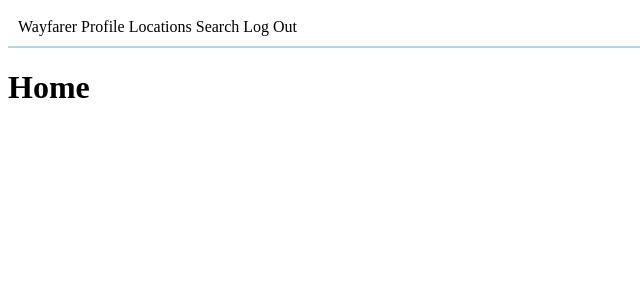
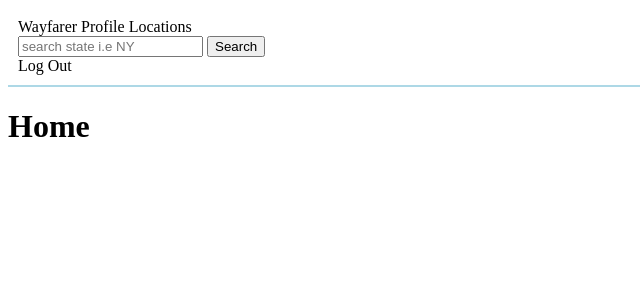
Before and after one commit to JPark-2020/Wayfarer, a Django app: page / in a window 1280 px wide. Shown: the top 300 px of the page, without its empty margins (0-640 px from the left). Run offline with Django 3.2, Linux system fonts and the light colour scheme; the visitor is signed in with stand-in values (Sample User, id 1).

Commit message:
search functionality

```diff
--- a/main_app/templates/base.html
+++ b/main_app/templates/base.html
@@ -16,7 +16,11 @@
         <a href="{% url 'home_page' %}">Wayfarer</a>
         <a href="{% url 'profile_page'%}">Profile</a>
         <a href="{%url "location_list_page" %}">Locations</a>
-        <a href="">Search</a>
+        <form method="POST" action="{%url 'search_locations' %}">
+            {%csrf_token%}
+            <input type="search" placeholder="search state i.e NY" name="searchInfo">
+            <button type="submit">Search</button>
+        </form>
         <a href="{%url 'logout'%}">Log Out</a>
     </nav>
     {%else%}
--- a/main_app/urls.py
+++ b/main_app/urls.py
@@ -8,5 +8,5 @@ urlpatterns = [
     path('locations/', views.LocationList.as_view(), name="location_list_page"),
     path('locations/<str:locationname>', views.LocationDetail.as_view(), name="location_detail_page"),
     path('posts/', views.PostList.as_view(), name="post_list_page"),
-
+    path('search-locations/', views.SearchLocations, name='search_locations'),
 ]
--- a/main_app/views.py
+++ b/main_app/views.py
@@ -83,3 +83,14 @@ class PostList(View):
         all_posts = Post.objects.all()
         context = {"all_posts": all_posts}
         return render(request, "post-list.html", context)
+
+def SearchLocations(request):
+    if request.method == "POST":
+        searchInfo = request.POST['searchInfo']
+        search_locations = Location.objects.filter(state__contains=searchInfo)
+
+        context = {"searchInfo": searchInfo, "search_locations":search_locations}
+        return render(request, 'search_locations.html', context)
+
+    else:
+        return render(request, 'search_locations.html')
```
Also changed, not shown: main_app/templates/search_locations.html (added, +15 -0 lines).
